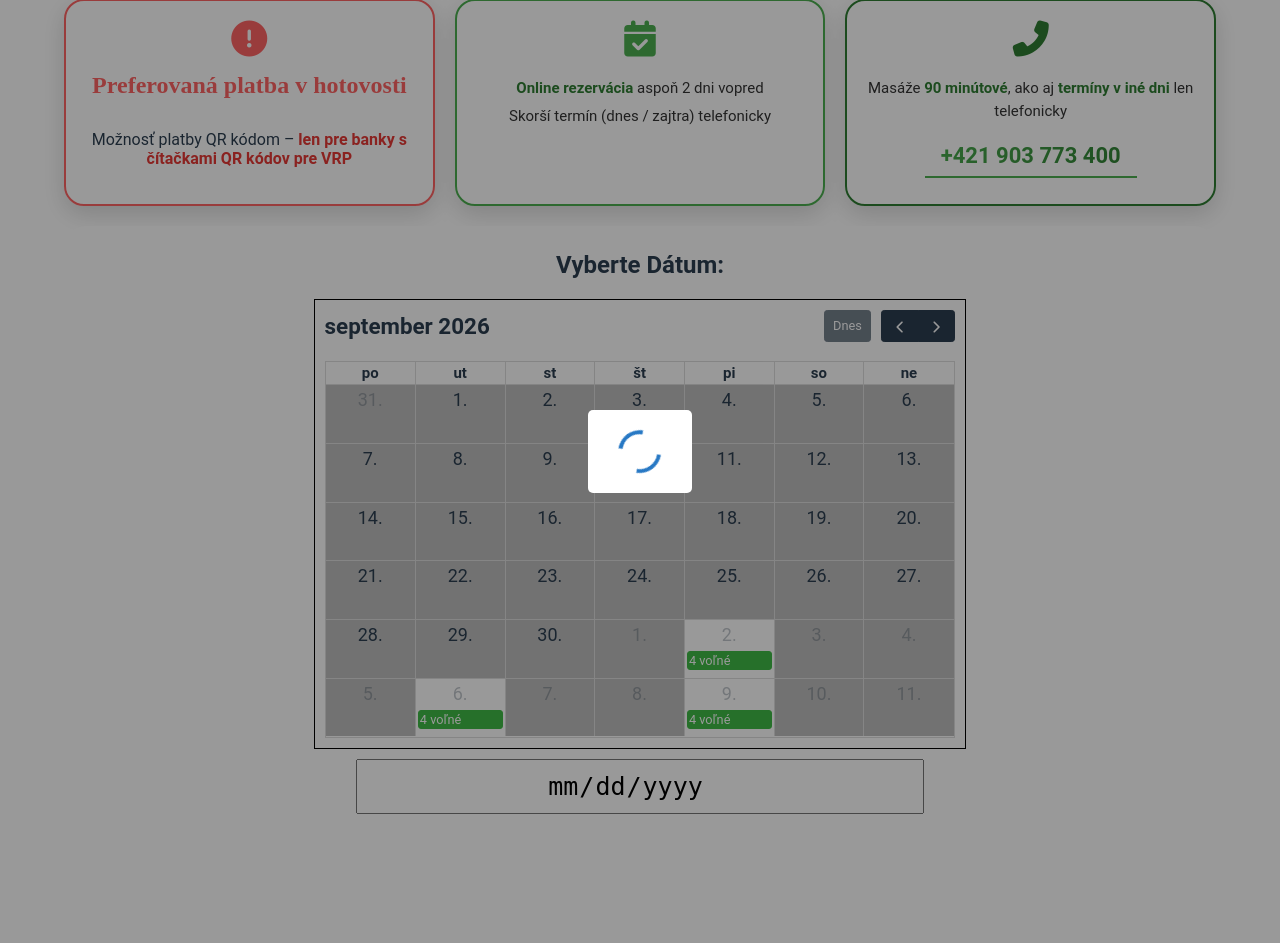
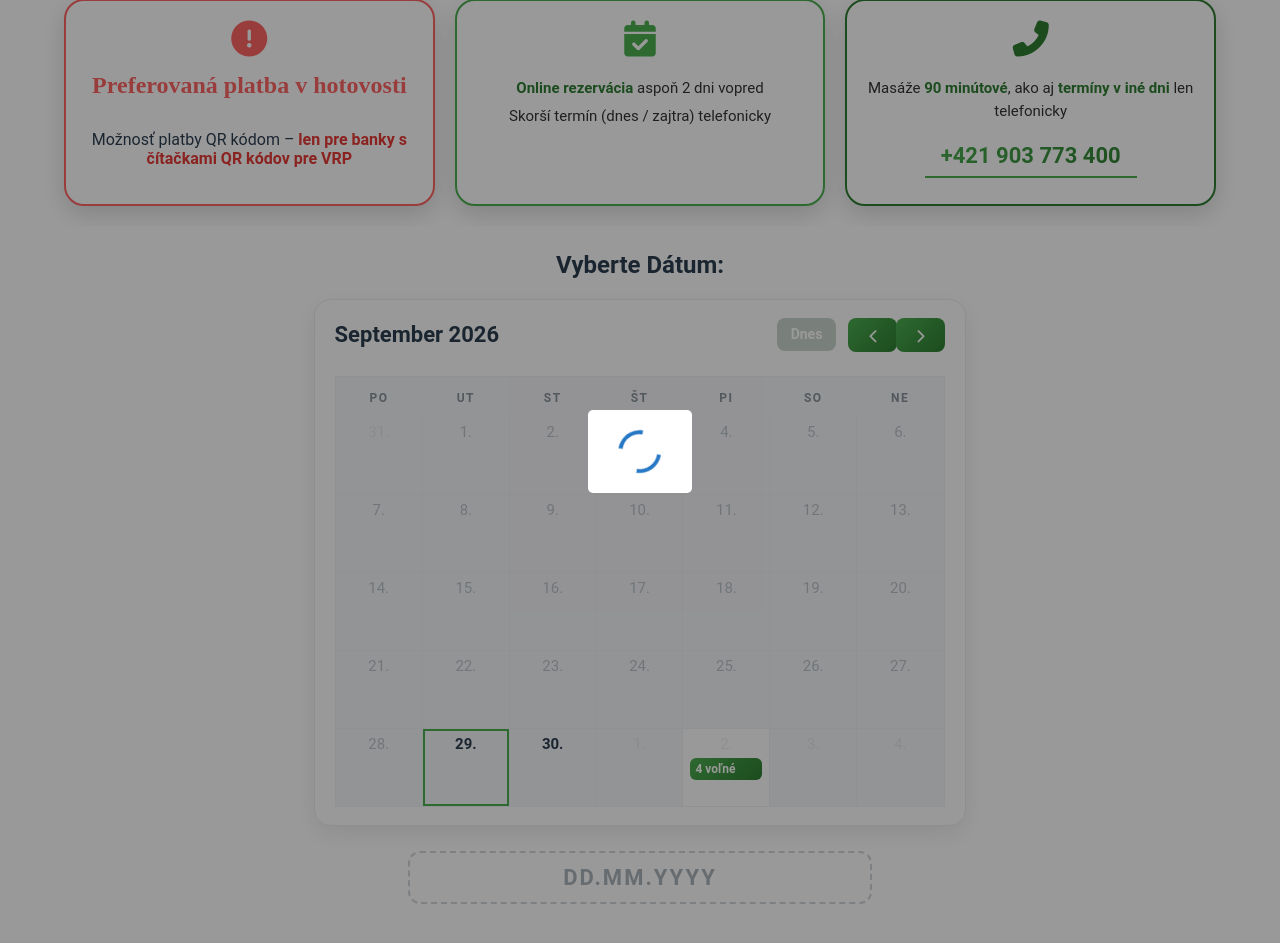
Before and after one commit to Gether1996/Kysela, a Django app: page /reservation/ in a window 1280 px wide. Shown: the part 151-1094 px from the top of the page. Run offline with Django 4.2, Linux system fonts and the light colour scheme; data that the repository does not hold is empty; some web fonts are replaced.

Commit message:
Plynulost webu + profesionalnejsi kalendar rezervacie
Vykon (sekanie):
- Odstraneny backdrop-filter blur z fixneho navbaru (prekresloval sa pri kazdom scrolle)
- Odstraneny will-change z reveal elementov (30 zbytocnych compositor vrstiev)
- Odstraneny blur z lightbox modalu

Kalendar rezervacie:
- Moderny card vzhlad (zaoblenie, tien, bez tvrdeho cierneho ramu)
- Zelene tlacidla a pilulky 'X volne' v style webu
- Nedostupne dni jemne sede, dostupne biele s hover efektom
- Dnesny den a vybrany den zvyrazneny zelenym ramikom
- height auto + fixedWeekCount false = ziadny vnutorny scrollbar ani prazdny 6. tyzden
- jQuery hover highlight nahradeny cistym CSS :has()

Datum:
- Namiesto date inputu citatelny display s placeholderom DD.MM.YYYY
- Vybrany datum sa zobrazuje ako DD.MM.YYYY, backend nadalej dostava ISO format
- Vymazany mrtvy kod (resetDateInput, insert-date-add-truck, highlight-cell)

Co-Authored-By: Claude Fable 5 <noreply@anthropic.com>

```diff
--- a/static/scripts/reservation.js
+++ b/static/scripts/reservation.js
@@ -86,11 +86,17 @@ function moveToBottom() {
     }, 250);
 }
 
-function resetDateInput() {
-    var dateInput = document.getElementById("date");
-    if (dateInput) {
-        if (dateInput.value) {
-            dateInput.value = "";
+function setSelectedDate(isoDate) {
+    var dateInput = document.getElementById('date');
+    var display = document.getElementById('selected-date-display');
+    dateInput.value = isoDate || '';
+    if (display) {
+        if (isoDate) {
+            display.textContent = formatDate(isoDate);
+            display.classList.add('has-date');
+        } else {
+            display.textContent = 'DD.MM.YYYY';
+            display.classList.remove('has-date');
         }
     }
 }
@@ -284,29 +290,6 @@ function deleteSavedPerson(id, name_surname) {
     });
 }
 
-$(document).ready(function() {
-  // Function to add highlight to the cell
-  function addHighlight(cell) {
-    if (cell.find('.fc-event').length > 0) { // Check if there are any events in this cell
-      cell.addClass('highlight-cell');
-    }
-  }
-
-  // Function to remove highlight from the cell
-  function removeHighlight(cell) {
-    cell.removeClass('highlight-cell');
-  }
-
-  // Hover over the entire day cell
-  $(document).on('mouseenter', '.fc-daygrid-day', function() {
-    addHighlight($(this));
-  });
-
-  $(document).on('mouseleave', '.fc-daygrid-day', function() {
-    removeHighlight($(this));
-  });
-});
-
 function pickDate(clickedDateElement = null) {
     if (clickedDateElement) {
         // Remove the class from any previously clicked date (if needed)
@@ -334,7 +317,6 @@ function pickDate(clickedDateElement = null) {
     });
 
     timeSlotContainer.innerHTML = '';
-    selectedDate.style.border = '1px solid black';
 
     Swal.fire({
         allowOutsideClick: false, // Prevent closing by clicking outside
@@ -644,11 +626,12 @@ function createReservation() {
 
 document.addEventListener('DOMContentLoaded', function() {
     var calendarEl = document.getElementById('calendar');
-    var dateInput = document.getElementById('date');
 
     calendar = new FullCalendar.Calendar(calendarEl, {
 
         initialView: 'dayGridMonth',
+        height: 'auto',
+        fixedWeekCount: false,
         eventTimeFormat: {
             hour12: false,
             hour: 'numeric',
@@ -679,8 +662,7 @@ document.addEventListener('DOMContentLoaded', function() {
               return;
           }
 
-          const formattedDate = info.dateStr;
-          dateInput.value = formattedDate;
+          setSelectedDate(info.dateStr);
           pickDate(info.dayEl);
         },
 
@@ -694,8 +676,7 @@ document.addEventListener('DOMContentLoaded', function() {
                 return;
             }
 
-            const formattedDate = info.event.startStr;
-            dateInput.value = formattedDate;
+            setSelectedDate(info.event.startStr);
 
             const dayCellSelector = `.fc-day[data-date="${info.event.startStr.split('T')[0]}"]`;
             const dayCellElement = document.querySelector(dayCellSelector);
@@ -738,7 +719,6 @@ function updateEvents() {
     const previouslySelected = document.querySelector('.selected-date');
     const userSelectButton = document.querySelector('.user-select');
     const pickedTimeSlot = document.getElementById('picked-time-slot');
-    const selectedDate = document.getElementById('date');
     if (previouslySelected) {
         previouslySelected.classList.remove('selected-date');
     }
@@ -749,7 +729,7 @@ function updateEvents() {
         userSelectButton.remove();
     }
 
-    selectedDate.value = "";
+    setSelectedDate('');
 
     hideFirst();
     hideSecond();
--- a/static/style.css
+++ b/static/style.css
@@ -34,13 +34,11 @@ html.reveal-ready .reveal {
     opacity: 0;
     transform: translateY(26px);
     transition: opacity 0.6s ease, transform 0.6s ease;
-    will-change: opacity, transform;
 }
 
 html.reveal-ready .reveal.revealed {
     opacity: 1;
     transform: none;
-    will-change: auto;
 }
 
 @media (prefers-reduced-motion: reduce) {
@@ -177,10 +175,6 @@ html.reveal-ready .reveal.revealed {
     margin-top: 130px;
 }
 
-.selected-date {
-    background-color: #9fdba7;
-}
-
 .reservation-box-container {
     width: 85%;
     padding: 30px;
@@ -192,13 +186,6 @@ html.reveal-ready .reveal.revealed {
     margin-bottom: 50px;
 }
 
-.insert-date-add-truck {
-    font-size: 25px;
-    padding: 10px;
-    width: 50%;
-    text-align: center;
-}
-
 .time-slot-container {
     margin-top: 10px;
     width: 80%;
@@ -226,10 +213,6 @@ html.reveal-ready .reveal.revealed {
     align-items: center;
     flex-wrap: wrap;
     gap: 18px;
-}
-
-.highlight-cell {
-  background-color: #9fdba76b; /* Change this color as needed */
 }
 
 .hidden-element-first, .hidden-element-second, .hidden-element-third, .hidden-element-30, .hidden-element-45, .hidden-element-60 {
@@ -374,9 +357,7 @@ html.reveal-ready .reveal.revealed {
   top: 0;
   width: 100%;
   height: 120px;
-  background-color: rgba(255, 255, 255, 0.92);
-  backdrop-filter: blur(10px);
-  -webkit-backdrop-filter: blur(10px);
+  background-color: #ffffff;
   border-bottom: 1px solid var(--border-light);
   justify-content: center;
   display: flex;
@@ -1004,7 +985,6 @@ html.reveal-ready .reveal.revealed {
     align-items: center;
     justify-content: center;
     background-color: rgba(0, 0, 0, 0.92);
-    backdrop-filter: blur(5px);
     opacity: 0;
     visibility: hidden;
     transition: opacity 0.3s ease, visibility 0.3s ease;
@@ -2774,13 +2754,6 @@ html.reveal-ready .reveal.revealed {
         font-size: 10px;
     }
 
-    .insert-date-add-truck {
-        font-size: 15px;
-        padding: 10px;
-        width: 50%;
-        text-align: center;
-    }
-
     .reservation-box-container {
         width: 80%;
         padding: 30px;
--- a/viewer/templates/reservation.html
+++ b/viewer/templates/reservation.html
@@ -11,68 +11,169 @@
     <style>
         #calendar {
             width: 60%;
-            height: 450px;
-            border: 1px solid black;
-            padding: 10px;
-            margin-bottom: 10px;
-        }
-        .fc-header-toolbar { /* Target the entire header toolbar */
-          font-size: 0.8rem; /* Reduce font size */
+            max-width: 980px;
+            background: #fff;
+            border: 1px solid var(--border-light);
+            border-radius: 16px;
+            padding: 18px 20px;
+            margin-bottom: 25px;
+            box-shadow: var(--shadow-card);
         }
 
-        :root {
-            --fc-event-bg-color: #3fbb46;
-            --fc-event-border-color: #3fbb46;
-            --fc-highlight-color: #9fdba7;
+        /* Hlavička kalendára */
+        #calendar .fc-toolbar-title {
+            font-size: 22px;
+            font-weight: 700;
+            color: var(--text-dark);
+            text-transform: capitalize;
         }
 
-        .fc-left button, .fc-right button { /* Target buttons on left and right */
-          padding: 5px 8px; /* Reduce button padding */
+        #calendar .fc-button {
+            background: var(--green-gradient);
+            border: none;
+            border-radius: 8px;
+            padding: 6px 14px;
+            font-size: 14px;
+            font-weight: 600;
+            text-transform: none;
+            transition: opacity 0.2s ease;
         }
 
-        .fc-daygrid-day { /* Target the day cell class */
-          font-size: 15px !important; /* Adjust font size as needed */
+        #calendar .fc-button:hover {
+            opacity: 0.88;
         }
 
-        .fc-daygrid-day {
-            transition: 0.2s;
+        #calendar .fc-button:focus,
+        #calendar .fc-button:active {
+            box-shadow: none !important;
         }
 
-        .fc-day:hover {
+        #calendar .fc-button:disabled {
+            background: #c9d3ca;
+            opacity: 1;
+        }
+
+        /* Názvy dní */
+        #calendar .fc-col-header-cell {
+            background: transparent;
+            padding: 10px 0;
+            border: none;
+        }
+
+        #calendar .fc-col-header-cell-cushion {
+            font-size: 12px;
+            font-weight: 600;
+            text-transform: uppercase;
+            letter-spacing: 1.5px;
+            color: #8a939c;
+            text-decoration: none;
+        }
+
+        /* Bunky dní */
+        #calendar {
+            --fc-border-color: #eef1f4;
+            --fc-today-bg-color: transparent;
+        }
+
+        #calendar .fc-daygrid-day {
+            transition: background-color 0.2s ease;
+        }
+
+        #calendar .fc-daygrid-day-frame {
+            min-height: 62px;
+            padding: 2px;
+        }
+
+        #calendar .fc-daygrid-day-top {
+            justify-content: center;
+        }
+
+        #calendar .fc-daygrid-day-number {
+            font-size: 15px;
+            font-weight: 600;
+            color: var(--text-dark);
+            padding: 4px 6px 2px;
+        }
+
+        /* Nedostupné dni */
+        .custom-day-class {
+            background-color: #f5f6f8 !important;
+        }
+
+        .custom-day-class .fc-daygrid-day-number,
+        #calendar .fc-day-other .fc-daygrid-day-number,
+        #calendar .fc-day-past .fc-daygrid-day-number {
+            color: #bcc3ca;
+            font-weight: 400;
+        }
+
+        .custom-day-class:hover,
+        #calendar .fc-day-past:hover {
+            cursor: not-allowed;
+        }
+
+        /* Dostupné dni (s voľnými termínmi) */
+        #calendar .fc-daygrid-day:not(.custom-day-class):has(.fc-event) {
             cursor: pointer;
         }
 
-        .fc-day-past:hover {
-            cursor: not-allowed;
+        #calendar .fc-daygrid-day:not(.custom-day-class):has(.fc-event):hover {
+            background-color: #eaf6eb;
         }
 
-        .custom-day-class {
-            background-color: #bebebe;
+        /* Dnešný deň */
+        #calendar .fc-day-today {
+            box-shadow: inset 0 0 0 2px var(--green);
         }
 
-        .fc-col-header-cell {
-            background-color: white;
+        /* Vybraný deň */
+        #calendar .selected-date {
+            background-color: #e8f5e9 !important;
+            box-shadow: inset 0 0 0 2px var(--green);
         }
 
-        .custom-day-class:hover {
-            cursor: not-allowed;
+        /* Pilulky s počtom voľných termínov */
+        #calendar .fc-daygrid-event {
+            background: var(--green-gradient);
+            border: none;
+            border-radius: 6px;
+            margin: 2px 5px 5px;
+            padding: 3px 4px;
+            font-size: 12px;
+            font-weight: 600;
+            cursor: pointer;
+            transition: opacity 0.2s ease;
         }
 
-        .fc-col-header-cell {
-            font-size: 15px;
+        #calendar .fc-daygrid-event:hover {
+            opacity: 0.88;
         }
 
-        .fc-daygrid-day-number {
-          margin: auto;
-          font-size: 18px;
+        #calendar .fc-event-title {
+            text-align: center;
         }
 
-        .fc-daygrid-day-frame {
-            height: 50px;
+        /* Zobrazenie vybraného dátumu */
+        .selected-date-display {
+            width: 50%;
+            max-width: 420px;
+            text-align: center;
+            font-size: 22px;
+            font-weight: 600;
+            padding: 12px 20px;
+            border: 2px dashed #cfd6dc;
+            border-radius: 12px;
+            color: #aab3bb;
+            letter-spacing: 2px;
+            margin-bottom: 10px;
+            transition: color 0.3s ease, border-color 0.3s ease, background-color 0.3s ease;
         }
 
-        .fc-daygrid-day.fc-day-today {
-            background-color: #bebebe !important;
+        .selected-date-display.has-date {
+            border: 2px solid var(--green);
+            color: var(--green-dark);
+            background: #f0f8f0;
+            letter-spacing: 1px;
         }
 
         .swal2-user-select-list {
@@ -135,7 +261,8 @@
 
                 <h2>{% trans 'Vyberte Dátum' %}:</h2>
                 <div class="calendar" id="calendar"></div>
-                <input type="date" id="date" class="insert-date-add-truck" onchange="pickDate()" readonly>
+                <input type="hidden" id="date">
+                <div id="selected-date-display" class="selected-date-display">DD.MM.YYYY</div>
 
                 <h2 style="text-align: center;" class="hidden-element-first add-hidden-first">{% trans 'Vyberte začiatok masáže' %}:</h2>
                 <div id="time-slot-container" class="hidden-element-first add-hidden-first time-slot-container"></div>
```
Also changed, not shown: other parts of viewer/templates/reservation.html (+29 -4 lines).
